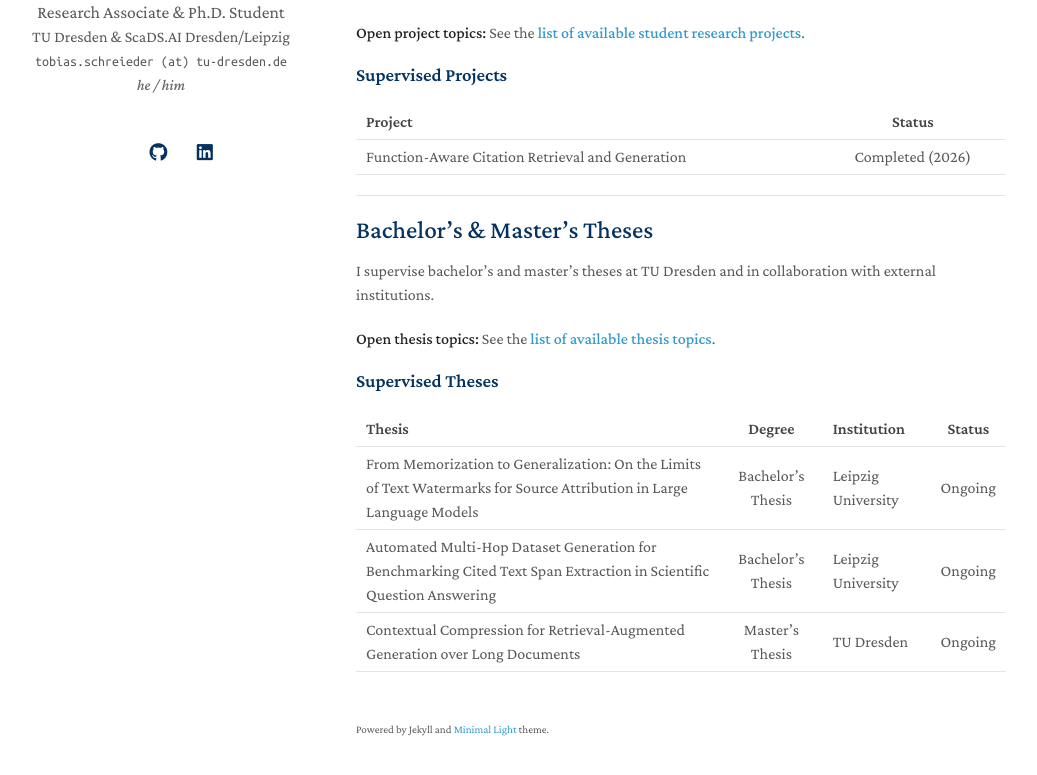
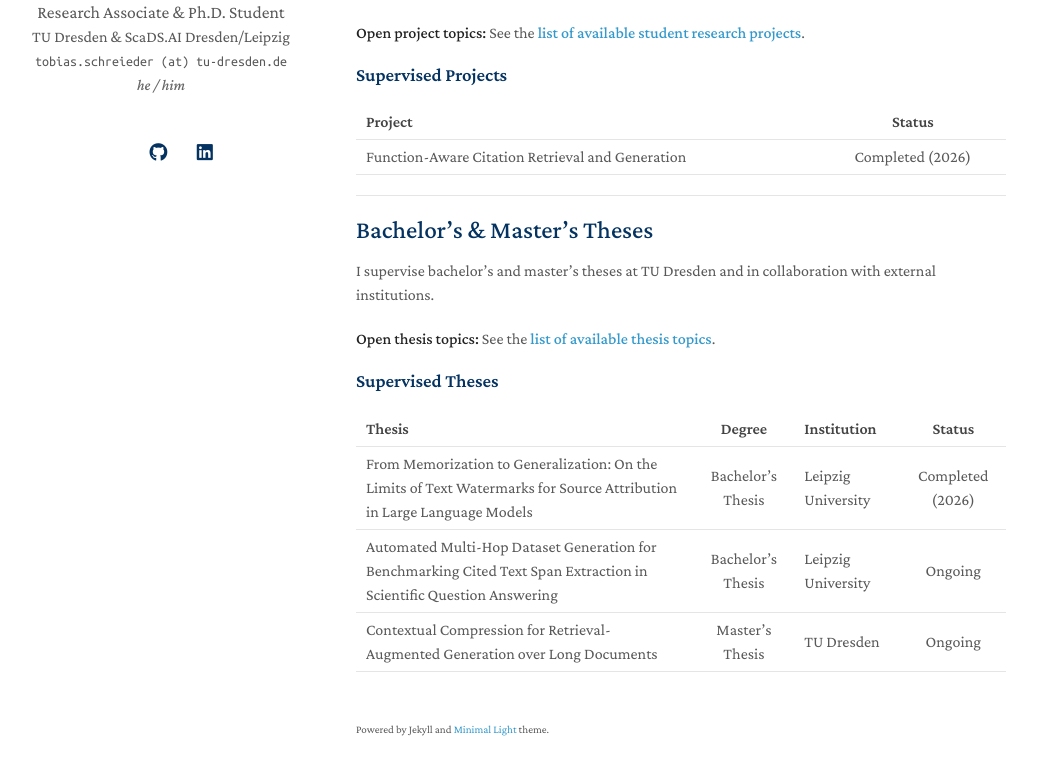
Before and after one commit to tobiasschreieder/tobiasschreieder.github.io, a Jekyll site: the page built from teaching.md, in a window 1280 px wide and 1222 px high. Shown: the part 412-1187 px from the top of the window, without its empty margins (124-1161 px from the left). Built offline with Jekyll 4.4.1, drawn with Linux system fonts in a browser that asks for light colours; a style sheet for code colours, icons or effects is not loaded.

Commit message:
Update thesis status to 'Completed (2026)'

```diff
--- a/teaching.md
+++ b/teaching.md
@@ -37,6 +37,6 @@ I supervise bachelor's and master's theses at TU Dresden and in collaboration wi
 
 | Thesis | Degree | Institution | Status |
 |:--------|:------:|:------------|:------:|
-| From Memorization to Generalization: On the Limits of Text Watermarks for Source Attribution in Large Language Models | Bachelor's Thesis | Leipzig University | Ongoing |
+| From Memorization to Generalization: On the Limits of Text Watermarks for Source Attribution in Large Language Models | Bachelor's Thesis | Leipzig University | Completed (2026) |
 | Automated Multi-Hop Dataset Generation for Benchmarking Cited Text Span Extraction in Scientific Question Answering | Bachelor's Thesis | Leipzig University | Ongoing |
 | Contextual Compression for Retrieval-Augmented Generation over Long Documents | Master's Thesis | TU Dresden | Ongoing |
```
